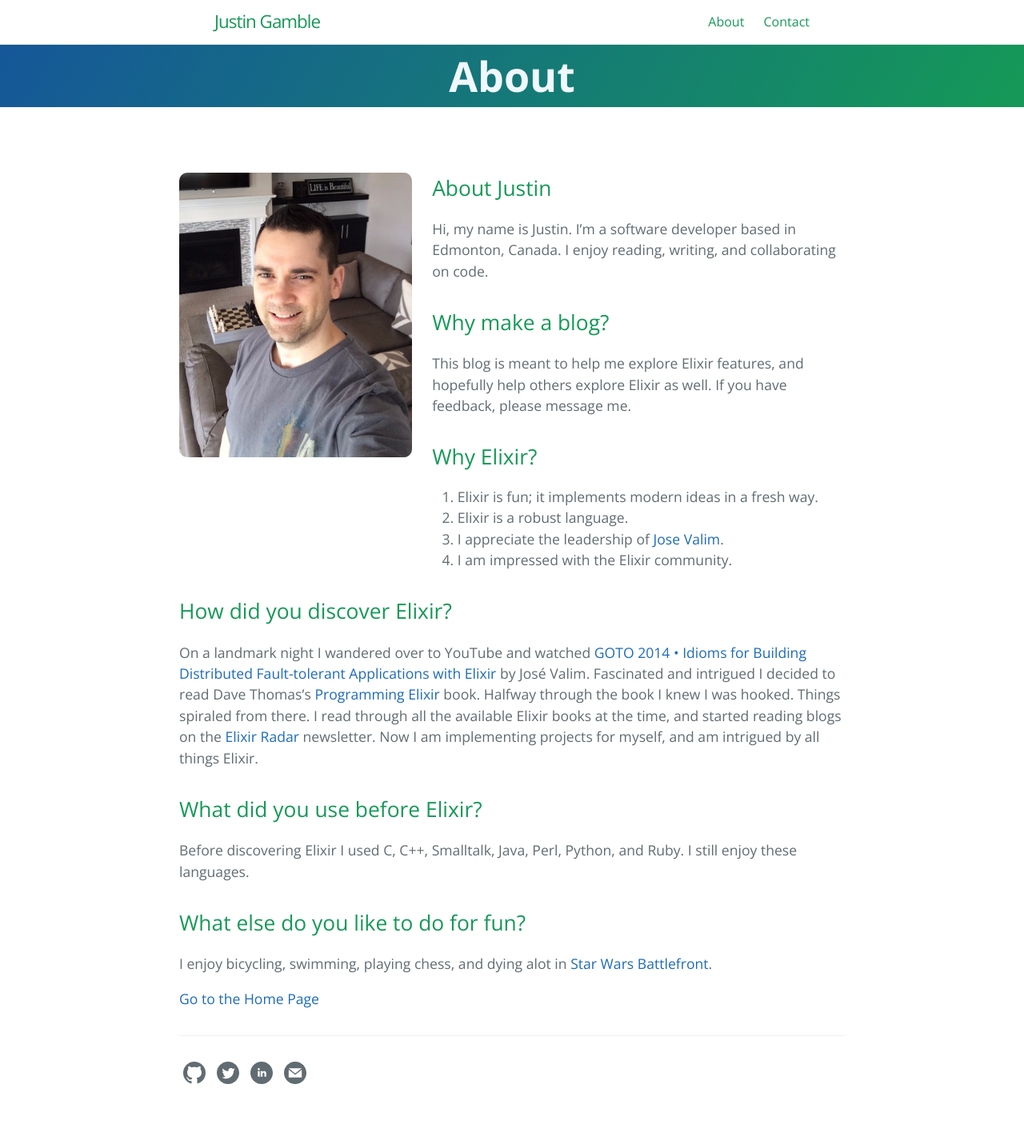
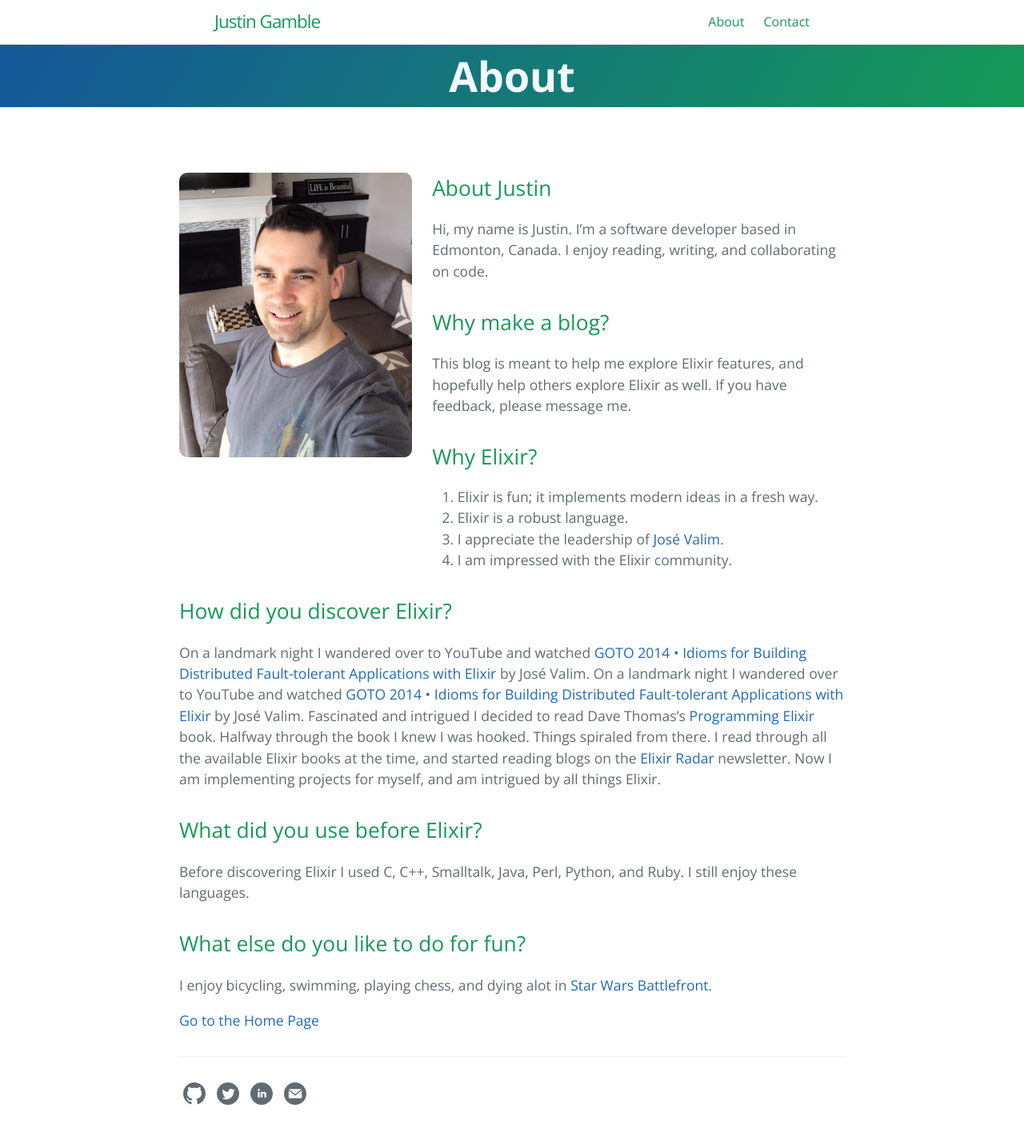
Before and after one commit to justingamble/justingamble.github.io, a Jekyll site: the page built from about.md, in a window 1280 px wide. Shown: the whole page at 80% size. Built offline with Jekyll 4.4.1, drawn with Linux system fonts in a browser that asks for light colours; before the commit the page ends 1410 px from its top, so only the background shows below that.

```diff
--- a/_config.yml
+++ b/_config.yml
@@ -8,6 +8,8 @@
 cayman-blog:
     date_format: "%b %-d, %Y"
 
+port: 4444
+
 theme:   # leave it empty
 
 first_name: Justin
@@ -17,3 +19,9 @@
 
 twitter:
   username: JustinGamble50
+
+defaults:
+    - scope:
+          path: "assets/images"
+      values:
+          image: true
--- a/_sass/blog/_base.scss
+++ b/_sass/blog/_base.scss
@@ -18,8 +18,6 @@
   }
 }
 
-
-
 /**
  * Clearfix
  */
--- a/about.md
+++ b/about.md
@@ -21,12 +21,13 @@
 
 1. Elixir is fun; it implements modern ideas in a fresh way.
 2. Elixir is a robust language.
-3. I appreciate the leadership of [Jose Valim](http://github.com/josevalim){:target="_blank"}.
+3. I appreciate the leadership of [José Valim](http://github.com/josevalim){:target="_blank"}.
 4. I am impressed with the Elixir community.
 {: class="why-elixir-paragraph"}
 
 ## How did you discover Elixir?
 
+On a landmark night I wandered over to YouTube and watched [GOTO 2014 • Idioms for Building Distributed Fault-tolerant Applications with Elixir](https://www.youtube.com/watch?v=B4rOG9Bc65Q){:target="_blank"} by José Valim.
 On a landmark night I wandered over to YouTube and watched [GOTO 2014 • Idioms for Building Distributed Fault-tolerant Applications with Elixir](https://www.youtube.com/watch?v=B4rOG9Bc65Q){:target="_blank"} by José Valim.
 Fascinated and intrigued I decided to read Dave Thomas's
 [Programming Elixir](https://www.amazon.com/Programming-Elixir-1-6-Functional-Concurrent/dp/1680502999/){:target="_blank"} book.  Halfway through the book I knew I was hooked.  Things spiraled from there.  I read through all the available Elixir books at the time, and started reading blogs on the [Elixir Radar](http://plataformatec.com.br/elixir-radar/weekly-newsletter){:target="_blank"} newsletter.  Now I am implementing projects for myself, and am intrigued by all things Elixir.
--- a/assets/css/style.scss
+++ b/assets/css/style.scss
@@ -70,3 +70,33 @@
         border-color: blue;  */
     }
 }
+
+/**
+ * Images
+ */
+.dilbert-image {
+  width: 100%
+}
+
+/**
+ * Alignment
+ */
+.center-me {
+  margin: auto;
+  align: center;
+  width: 50%;
+  min-width: 320px;
+}
+/*body {
+  background-color: blue;
+}  */
+
+@media only screen and (max-width: 585px) {
+  .center-me {
+    align: left;
+    margin-left: 0px;
+  }
+/*  body {
+    background-color: olive;
+  } */
+}
```
Also changed, not shown: _posts/2018-09-07-hello.markdown (deleted, +0 -19 lines), _posts/2018-09-08-welcome-to-jekyll.markdown (deleted, +0 -26 lines).
